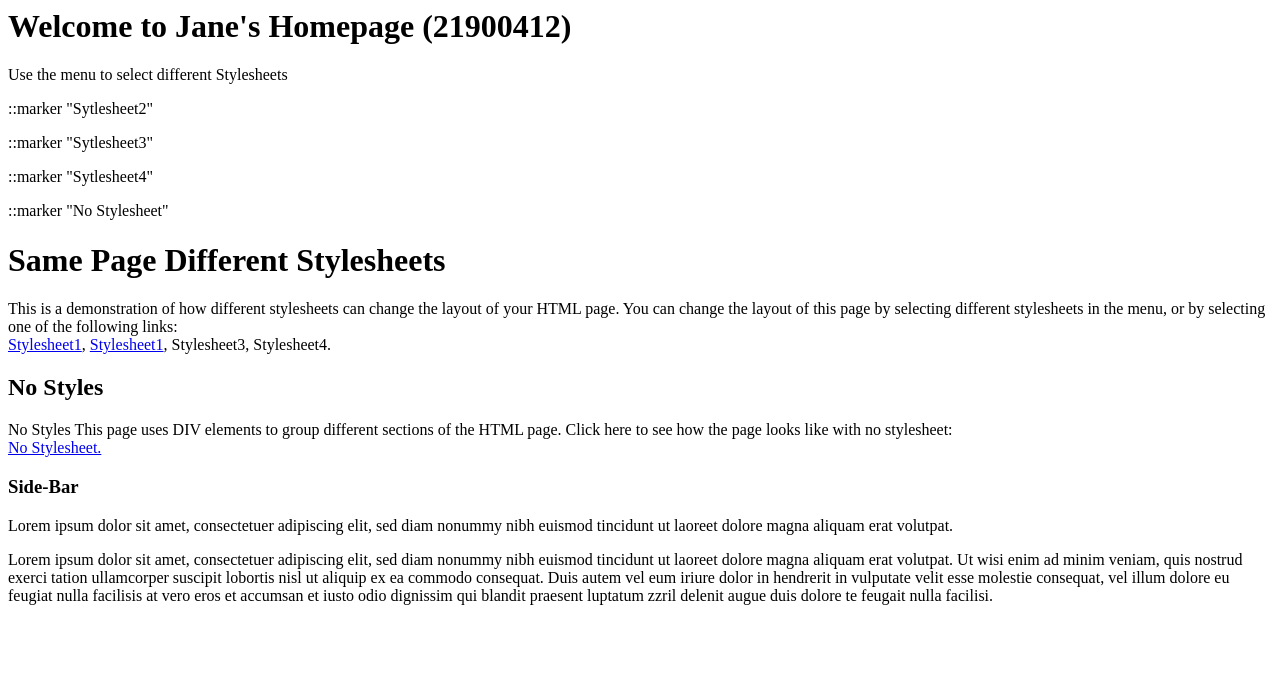
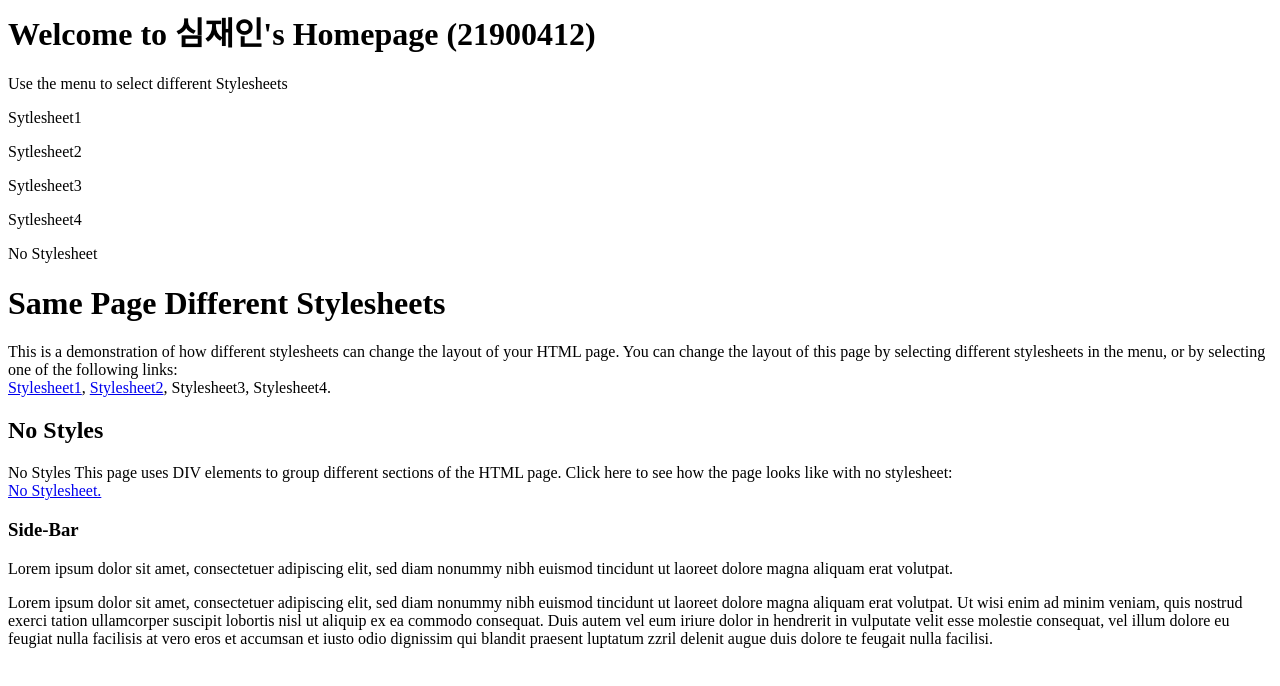
Before and after one commit to s1mjane/PracticalProject2, a plain HTML site: page nostyle.html in a window 1280 px wide. Drawn offline with Linux system fonts and the light colour scheme.

Commit message:
nostyle.html

```diff
--- a/nostyle.html
+++ b/nostyle.html
@@ -6,14 +6,15 @@
 
 <body>
 	<div>
-		<h1>Welcome to Jane's Homepage (21900412)</h1>
+		<h1>Welcome to 심재인's Homepage (21900412)</h1>
 		<p>Use the menu to select different Stylesheets</p>
 	</div>
 	<div>
-		<p> ::marker "Sytlesheet2"</p>
-		<p> ::marker "Sytlesheet3"</p>
-		<p> ::marker "Sytlesheet4"</p>
-		<p> ::marker "No Stylesheet"</p>
+		<p> Sytlesheet1</p>
+		<p> Sytlesheet2</p>
+		<p> Sytlesheet3</p>
+		<p> Sytlesheet4</p>
+		<p> No Stylesheet</p>
 	</div>
 	<div>
 		<h1>Same Page Different Stylesheets</h1>
@@ -21,7 +22,7 @@
 			the layout of this page by selecting different stylesheets in the menu, or by selecting one of the following
 			links:
 			<br>
-			<a href="style1.html">Stylesheet1</a>, <a href="style1.html">Stylesheet1</a>, Stylesheet3, Stylesheet4.
+			<a href="style1.html">Stylesheet1</a>, <a href="style1.html">Stylesheet2</a>, Stylesheet3, Stylesheet4.
 		</p>
 
 	</div>
```
